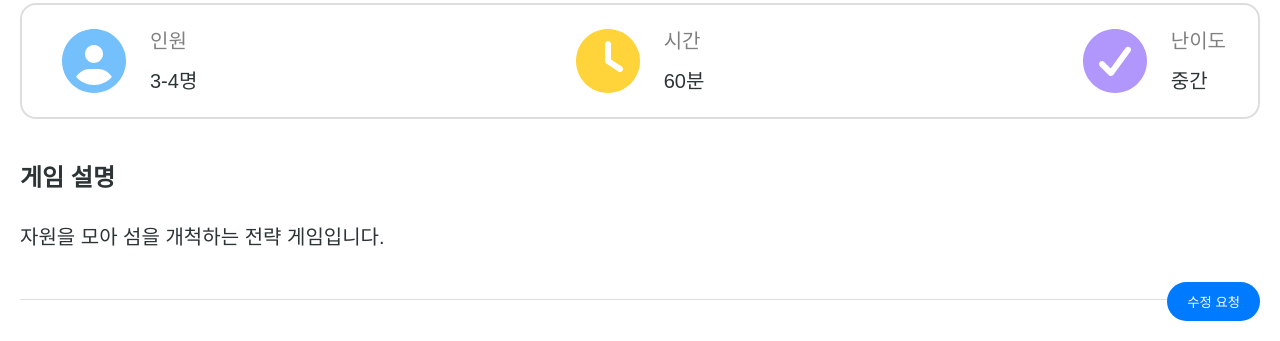
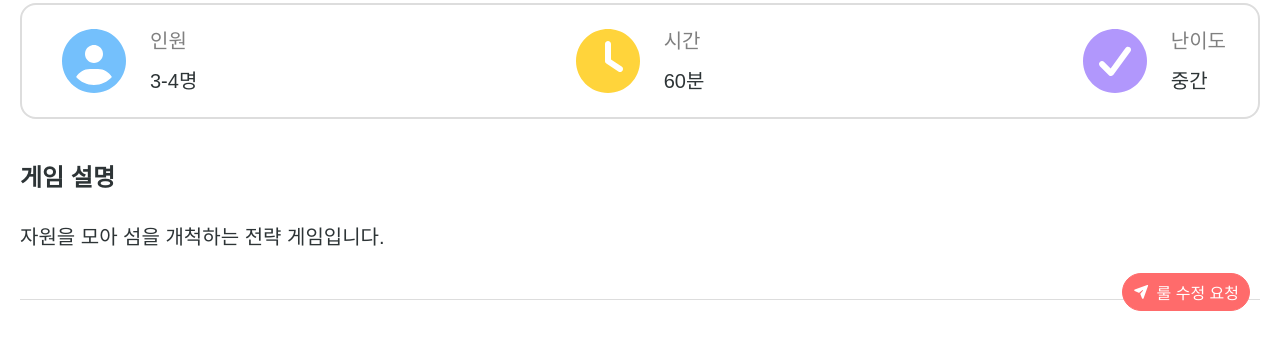
Before and after one commit to grimza99/board-game-js, a website built with Vite: page src/index.html in a window 1280 px wide. Both pictures are taken after a click on the button 326 px from the left and 268 px from the top of the page. Shown: the part 459-800 px from the top of the page. Built offline with nearby package versions, Linux system fonts and the light colour scheme; files whose address does not match are found by name.

Commit message:
feat: 룰 수정 요청 버튼에 아이콘 추가 및 스타일 개선

```diff
--- a/src/pages/game-detail.ts
+++ b/src/pages/game-detail.ts
@@ -63,7 +63,14 @@ export function renderGameDetailRoute(gameId: number, pushHistory = true) {
         </iframe>
       </div>
     </section>
-    <button id='request_edit_rule_button'>수정 요청</button>
+    <button id="request_edit_rule_button">
+        <img
+          class="send_icon"
+          src="/public/icons/send.icon.white.svg"
+          alt="룰 수정 요청 버튼 아이콘"
+        />
+        <span>룰 수정 요청</span>
+    </button>
   `;
   const backButton = document.getElementById('to_go_game_list_btn');
   backButton!.onclick = () => {
--- a/src/pages/home.ts
+++ b/src/pages/home.ts
@@ -12,7 +12,8 @@ export function renderHomeRoute(pushHistory = true, page: number = 1) {
 
   if (!main) return;
 
-  main.innerHTML = `
+  const html = String.raw;
+  main.innerHTML = html`
     <!-- 검색, 필터 섹션 -->
     <section>
       <div class="search-section">
@@ -30,7 +31,7 @@ export function renderHomeRoute(pushHistory = true, page: number = 1) {
     <section id="filter_and_request_section">
       <button id="request_game_button">
         <img
-          id="request-game-icon"
+          class="send_icon"
           src="/public/icons/send.icon.svg"
           alt="새 게임 요청 아이콘"
         />
--- a/src/styles/modal.css
+++ b/src/styles/modal.css
@@ -17,19 +17,22 @@
 /*게임 룰 수정 요청 모달 버튼*/
 #request_edit_rule_button {
   position: fixed;
-  bottom: 20px;
-  right: 20px;
-  padding: 10px 20px;
-  background-color: #007bff;
+  bottom: 30px;
+  right: 30px;
+  font-size: 16px;
+  border: 1px solid var(--primary);
   color: white;
-  border: none;
   border-radius: 999px;
-  cursor: pointer;
+  padding: 6px 10px;
+  background-color: var(--primary);
+  display: flex;
+  gap: 8px;
+  align-items: center;
 }
 
 /* -------------------------------------------- */
 /*모달 공통 스타일*/
-#request-game-icon {
+.send_icon {
   width: 16px;
   height: 16px;
   vertical-align: middle;
```
Also changed, not shown: public/icons/send.icon.white.svg (added).
